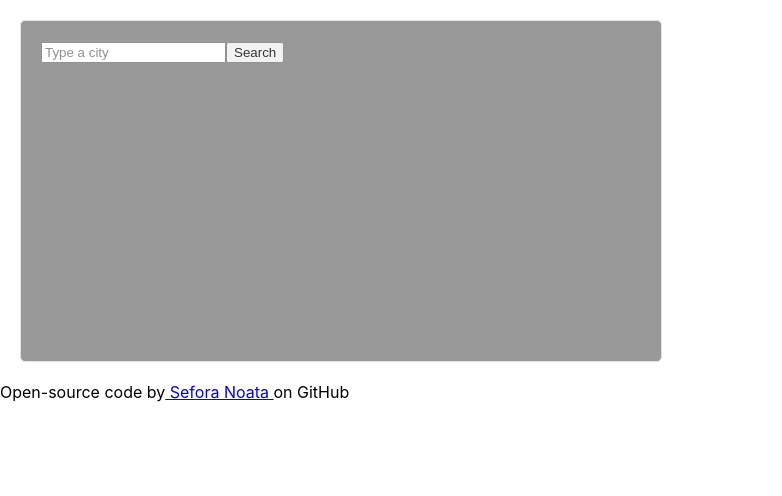
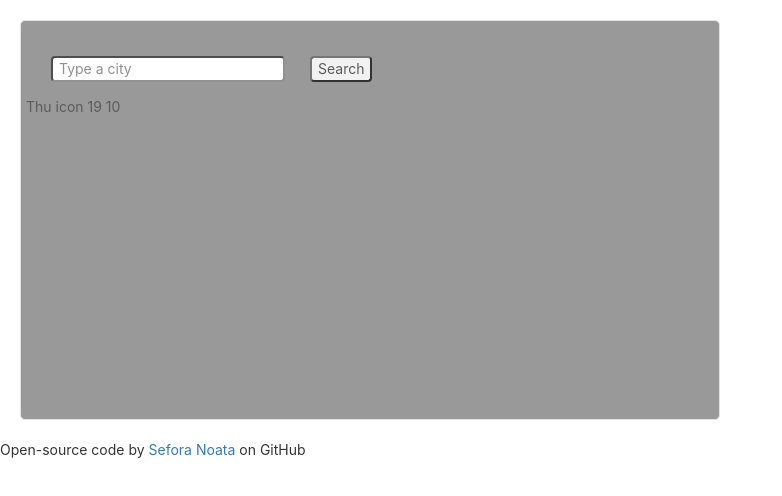
Before and after one commit to EduardMat/react-weather, a React (Create React App) app: page / in a window 1280 px wide. Shown: the top 496 px of the page, without its empty margins (0-782 px from the left). Built offline with nearby package versions, Linux system fonts and the light colour scheme.

Commit message:
layout , and starting to work on forecast,

```diff
--- a/public/index.html
+++ b/public/index.html
@@ -8,6 +8,12 @@
     <meta
       name="description"
       content="Web site created using create-react-app"
+    />
+    <link
+      rel="stylesheet"
+      href="https://cdn.jsdelivr.net/npm/bootstrap@3.4.1/dist/css/bootstrap.min.css"
+      integrity="sha384-HSMxcRTRxnN+Bdg0JdbxYKrThecOKuH5zCYotlSAcp1+c8xmyTe9GYg1l9a69psu"
+      crossorigin="anonymous"
     />
     <link rel="apple-touch-icon" href="%PUBLIC_URL%/logo192.png" />
     <!--
--- a/src/App.css
+++ b/src/App.css
@@ -4,8 +4,8 @@
   border: 1px solid #dadde1;
   border-radius: 5px;
   background-color: grey;
-  height: 300px;
-  max-width: 600px;
+  height: 400px;
+  max-width: 700px;
   opacity: 80%;
 }
 
--- a/src/App.js
+++ b/src/App.js
@@ -6,7 +6,7 @@ import './App.css';
 function App() {
   return (
     <div className="App">
-    <Weather />
+    <Weather defaultCity ="New York"/>
     <Link />
 
 
--- a/src/Weather.css
+++ b/src/Weather.css
@@ -0,0 +1,24 @@
+:root{
+    --primary-color:aqua;
+}
+
+h2{
+    color:rgb(249, 249, 124);
+}
+
+
+.TypeCity{
+    margin: 10px;
+    padding-left:6px;
+    padding-right: 6px;
+    border-radius: 4px;
+
+
+}
+
+.SearchCity{
+margin: 15px;
+padding-left:6px;
+padding-right: 6px;
+border-radius: 4px;
+}
--- a/src/Weather.js
+++ b/src/Weather.js
@@ -1,8 +1,10 @@
 import React, { useState } from "react";
+import WeatherForecast from "./WeatherForecast";
 import axios from "axios";
+import "./Weather.css";
 
 export default function Weather() {
-  let [city, setCity] = useState("");
+  let [city, setCity] = useState("props.defaultCity");
   let [forecast, setForecast] = useState("");
 
   function showWeather(response) {
@@ -15,13 +17,15 @@ export default function Weather() {
     });
 
     setForecast(
-      <div className="weatherResults">
-        <h2>Weather in {city} is:</h2>
+      <div className="WeatherResults">
+        <h2> {city}</h2>
+
+<div class="container-fluid">
+        <div class="row">
+          <div class="col-xs-6">
             <ul>
               <li>Temperature:{Math.round(response.data.main.temp)}°C</li>
               <li>Description: {capitalizedDescription.trim()}</li>
-          <li> Humidity: {response.data.main.humidity}%</li>
-          <li> Wind Speed: {Math.round(response.data.wind.speed)} km/h</li>
               <li>
                 <img
                   src={`http://openweathermap.org/img/wn/${response.data.weather[0].icon}@2x.png`}
@@ -29,6 +33,15 @@ export default function Weather() {
                 />
               </li>
             </ul>
+          </div>
+          <div class="col-xs-6">
+            <ul>
+              <li> Humidity: {response.data.main.humidity}%</li>
+              <li> Wind Speed: {Math.round(response.data.wind.speed)} km/h</li>
+            </ul>
+          </div>
+        </div>
+      </div>
       </div>
     );
   }
@@ -48,10 +61,11 @@ export default function Weather() {
     <div className="Weather">
       <form onSubmit={handleSubmit}>
         {}
-        <input type="search" placeholder="Type a city" onChange={updateCity} />
-        <input type="submit" value="Search" />
+        <input className="TypeCity" type="search" placeholder="Type a city" onChange={updateCity} />
+        <input className="SearchCity" type="submit" value="Search" />
       </form>
       <div>{forecast}</div>
+      <WeatherForecast />
     </div>
   );
 }
--- /dev/null
+++ b/src/WeatherForecast.js
@@ -0,0 +1,19 @@
+import React, { useState } from "react";
+import axios from "axios";
+import "./WeatherForecast.css";
+
+export default function WeatherForecast(){
+    return (
+        <div className="WeatherForecast">
+        <div className="row">
+           <div className="col">
+            Thu
+            icon
+            19  10
+
+           </div>
+
+        </div>
+        </div>
+    )
+}
```
Also changed, not shown: src/WeatherForecast.css (added). Lines whose indentation alone changed are shown as unchanged.
